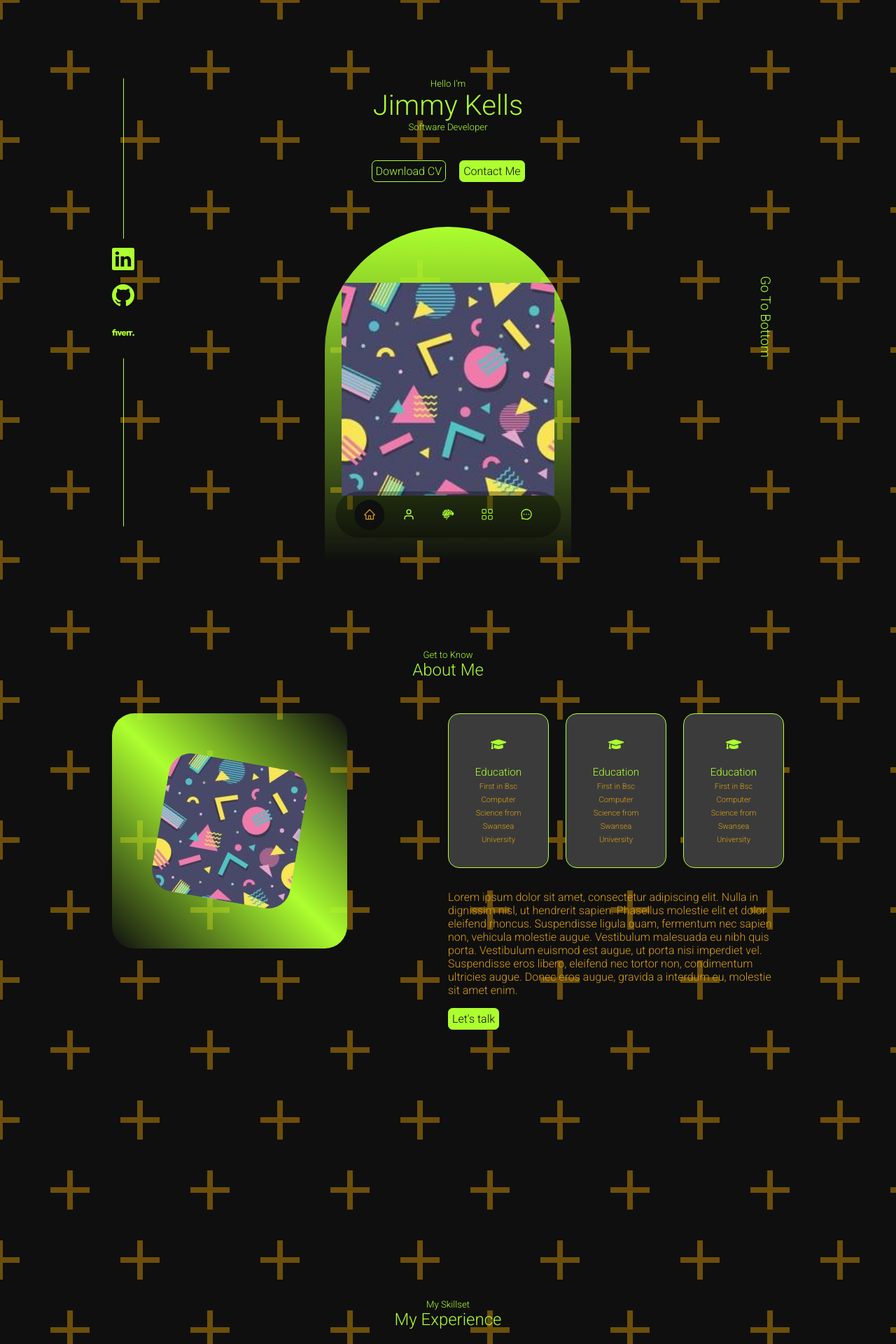
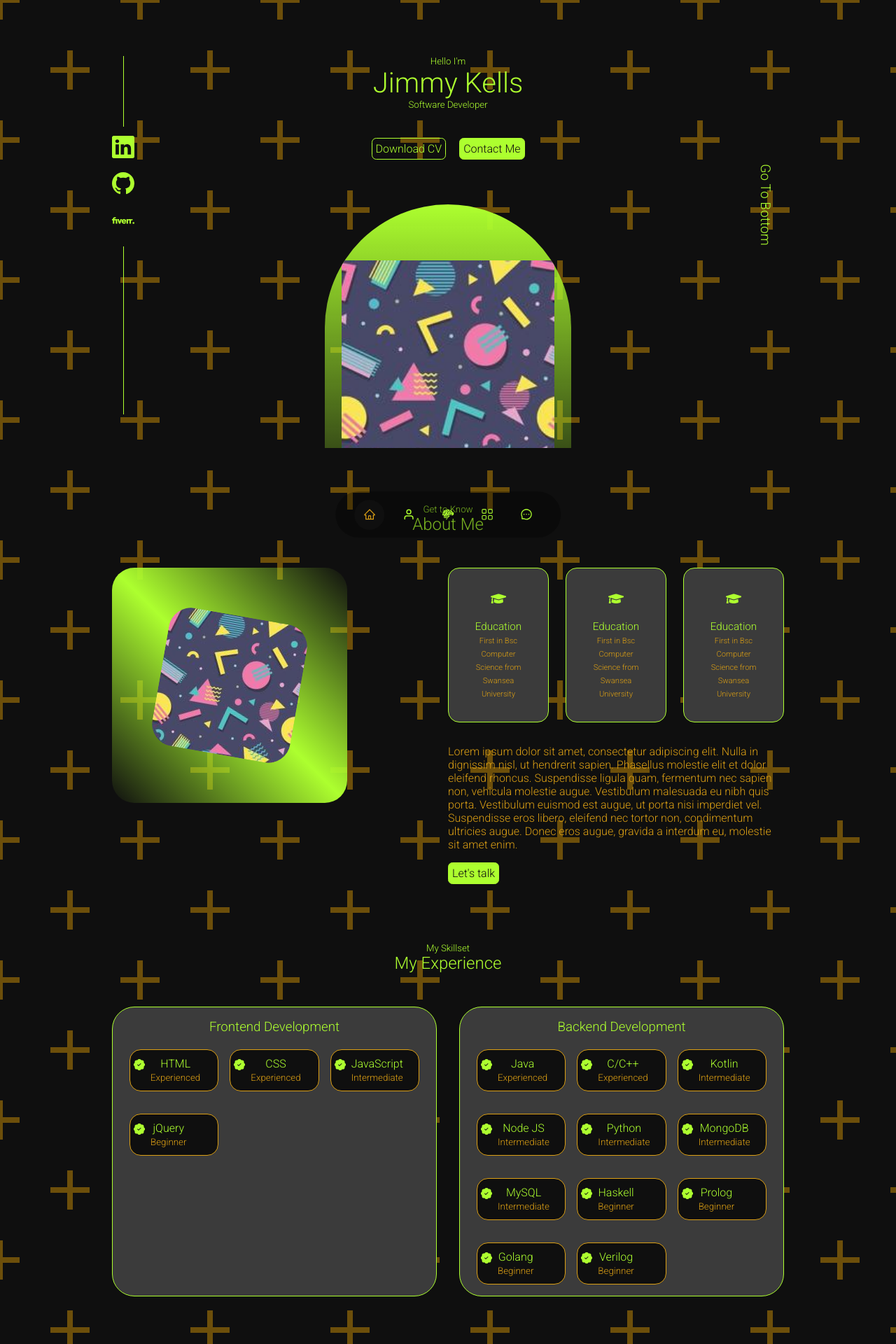
Before and after one commit to Jimbok21/react-website, a React (Create React App) app: page / in a window 1280 px wide. Shown: the top 1920 px of the page at 70% size. Built offline with nearby package versions, Linux system fonts and the light colour scheme.

Commit message:
changed some heights to leave less gaps between components

```diff
--- a/src/components/header/header.css
+++ b/src/components/header/header.css
@@ -1,6 +1,7 @@
 header {
-    height: 100vh;
-    padding-top: 7rem;
+    /* change height of just the header. have to do manually or it cuts short */
+    height: 80vh;
+    padding-top: 5rem;
     overflow: hidden;
 }
 
@@ -83,13 +84,13 @@ header {
 /* ==================== MEDIA QUERIES (MEDIUM DEVICES) ==================== */
 @media screen and (max-width: 1024px) {
     header {
-        height: 68vh;
+        height: 75vh;
     }
 }
 
 /* ==================== MEDIA QUERIES (SMALL DEVICES) ==================== */
 @media screen and (max-width: 600px) {
     header {
-        height: 100vh;
+        height: 75vh;
     }
 }
--- a/src/components/skills/Skills.jsx
+++ b/src/components/skills/Skills.jsx
@@ -52,7 +52,7 @@ const Experience = () => {
               <BsPatchCheckFill className='experience__details-icon'/>
               <div>
                 <h4>Java</h4>
-                <small className='text-light'>Expereinced</small>
+                <small className='text-light'>Experienced</small>
               </div>
             </article>
 
--- a/src/components/skills/skills.css
+++ b/src/components/skills/skills.css
@@ -2,14 +2,16 @@
     display: grid;
     grid-template-columns: 1fr 1fr;
     gap: 2rem;
+
 }
 
 .experience__container > div {
     background: var(--color-bg-variant);
-    padding: 2.4rem 2.5rem;
+    padding: 1rem 1.5rem;
     border-radius: 2rem;
     border: 1px solid var(--color-primary);
     transition: var(--transition);
+
 }
 
 .experience__container > div:hover {
@@ -18,21 +20,30 @@
     cursor: default;
 }
 
+.experience__frontend {
+    text-align: center;
+}
+
+.experience__backend {
+    text-align: center;
+}
+
 .experience__container > div h3 {
-    text-align: center;
+    display: inline-block;
     transition: var(--transition);
     align-items: center;
-    padding: 10px;
-    transform: translate(40%);
-    margin-bottom: 2rem;
+    padding: top 5px left 5px right 5px;
+    margin-bottom: 1rem;
+
     color: var(--color-primary);
     border: 1px solid transparent;
     width: fit-content;
-    border-radius: 1rem;
+    border-radius: 0rem;
 }
 
 .experience__container > div:hover h3 {
     background: var(--color-bg);
+    border-bottom: 1px solid var(--color-primary);
 }
 
 .experience__content {
@@ -62,3 +73,23 @@
 .experience__details-icon {
     margin-top: 3px;
 }
+
+/* ==================== MEDIA QUERIES (MEDIUM DEVICES) ==================== */
+@media screen and (max-width: 1024px) {
+    .experience__container {
+        grid-template-columns: 1fr;
+    }
+
+    .experience__container > div {
+        width: 80%;
+        padding: 2rem;
+        margin: 0 auto;
+    }
+}
+
+/* ==================== MEDIA QUERIES (SMALL DEVICES) ==================== */
+@media screen and (max-width: 600px) {
+    .experience__container {
+        gap: 4rem;
+    }
+}
--- a/src/index.css
+++ b/src/index.css
@@ -80,8 +80,7 @@ h1 {
 }
 
 section {
-    margin-top: 8rem;
-    height: 100vh;
+    margin-top: 5rem;
 }
 
 section > h2, section > h5 {
```
